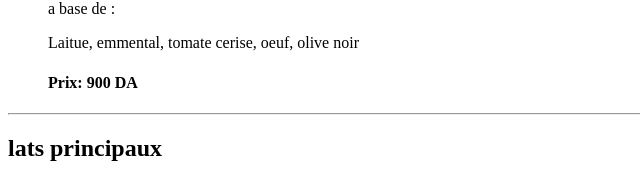
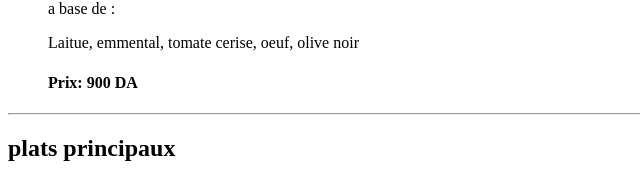
Before and after one commit to titouahilyes/workshop_html1, a plain HTML site: page index.html in a window 1280 px wide. Shown: the part 1559-1738 px from the top of the page, 0-640 px from the left. Drawn offline with Linux system fonts and the light colour scheme.

Commit message:
ajout commentaire

```diff
--- a/index.html
+++ b/index.html
@@ -7,15 +7,19 @@
 <meta charset="UTF-8">
 
   <meta name="viewport" content="width=device-width, initial-scale=1.0">
-
+<!--ce qu il y a dans l'onglet-->
 
   <title>Restaurant El Jazira</title> </head>
 <link rel="shortcut icon" href="Image/download.png" type="/image-icon">
  <corps>
   <img src="Image/images.jpeg" alt="Rst">
 
+  <!--debut de la page-->
+
  <h1>Menu d'El Djazira</h1>
  <hr>
+
+ <!--Les entrees-->
 
     <h2>Apéritifs</h2>
 
@@ -47,8 +51,9 @@
 
    </ul>
    <hr>
+   <!--plats de resistances-->
 
-  <h2>lats principaux </h2>
+  <h2>plats principaux </h2>
 
    <ul>
 
@@ -75,6 +80,8 @@
 
 
    </ul>
+
+   <!--et le meilleure pour la fin le dessert-->
 
  <h2>Desserts</h2>
 
@@ -105,6 +112,7 @@
     <p>Tarte sucree aux fraises et creme patissiere </p><H4>Prix : 800 DA</H4>
 
 
+<!--Quelque  chose de fun"pied de page"hh -->
 
   </ul> <hr>
 
```
Also changed, not shown: contact.html (+6 -1 lines).
